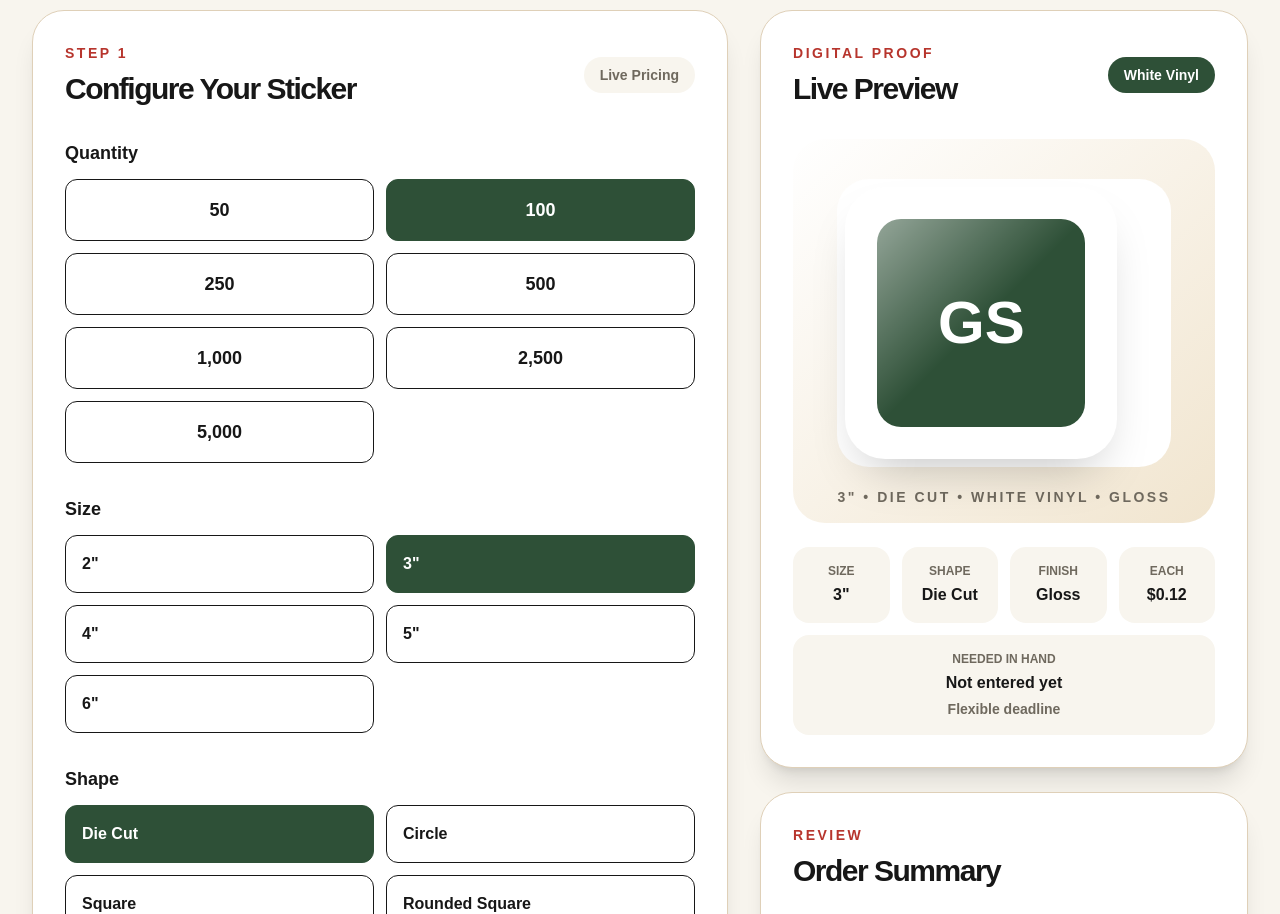
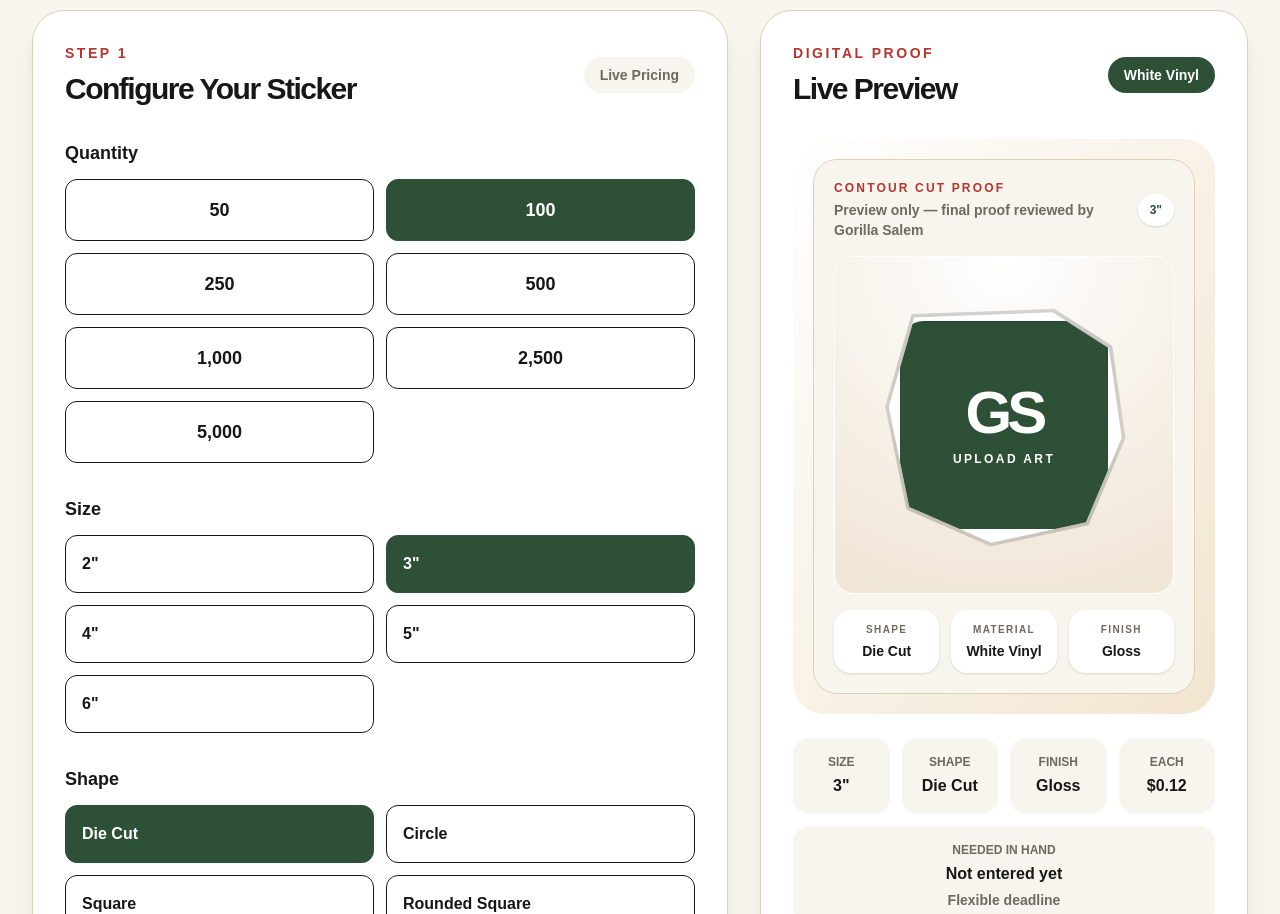
Before and after one commit to salemgorilla/gorilla-order-app, a Next.js app in the folder v2/: page / in a window 1280 px wide. Shown: the part 400-1314 px from the top of the page. Built offline with nearby package versions, Linux system fonts and the light colour scheme.

Commit message:
v0.7.0 - Improve sticker proof preview

```diff
--- a/v2/components/preview/StickerPreview.tsx
+++ b/v2/components/preview/StickerPreview.tsx
@@ -1,3 +1,5 @@
+import StickerShape from "./StickerShape";
+
 type Props = {
   artworkPreview: string | null;
   material: string;
@@ -6,8 +8,6 @@ type Props = {
   shape: string;
 };
 
-import StickerShape from "./StickerShape";
-
 export default function StickerPreview({
   artworkPreview,
   material,
@@ -15,47 +15,69 @@ export default function StickerPreview({
   size,
   shape,
 }: Props) {
-  const isHolographic = material === "Holographic";
-  const isChrome = material === "Chrome";
-  const isClear = material === "Clear Vinyl";
-  const isGloss = finish === "Gloss";
+  const proofType = shape === "Die Cut" ? "Contour Cut Proof" : `${shape} Proof`;
 
   return (
-    <div className="mt-8 grid h-96 place-items-center rounded-[2rem] bg-gradient-to-br from-white to-[#f1e5cf] p-10">
-      <div className="text-center">
-        <div
-          className={`rounded-[2rem] p-4 ${
-            isHolographic
-              ? "bg-gradient-to-br from-pink-200 via-yellow-100 to-blue-200"
-              : isChrome
-                ? "bg-gradient-to-br from-gray-100 via-white to-gray-400"
-                : isClear
-                  ? "bg-white/40 backdrop-blur-sm"
-                  : "bg-white"
-          }`}
-        >
-          <StickerShape shape={shape}>
-            {isGloss && (
-              <div className="pointer-events-none absolute inset-0 z-20 bg-gradient-to-br from-white/60 via-transparent to-transparent" />
-            )}
+    <div className="mt-8 rounded-[2rem] bg-gradient-to-br from-white to-[#f1e5cf] p-5">
+      <div className="rounded-[1.5rem] border border-[#dfd0b8] bg-[#F8F5EE] p-5">
+        <div className="mb-4 flex items-center justify-between gap-4">
+          <div>
+            <p className="text-xs font-black uppercase tracking-[0.18em] text-[#b7352d]">
+              {proofType}
+            </p>
+            <p className="mt-1 text-sm font-bold text-[#6f695e]">
+              Preview only — final proof reviewed by Gorilla Salem
+            </p>
+          </div>
 
+          <div className="rounded-full bg-white px-3 py-2 text-xs font-black text-[#2E5037] shadow-sm">
+            {size}
+          </div>
+        </div>
+
+        <div className="grid min-h-80 place-items-center rounded-[1.25rem] border border-white bg-[radial-gradient(circle_at_top,_#ffffff,_#efe4d4)] p-6">
+          <StickerShape shape={shape} material={material} finish={finish}>
             {artworkPreview ? (
               <img
                 src={artworkPreview}
                 alt="Uploaded artwork preview"
-                className="relative z-10 max-h-full max-w-full object-contain"
+                className="max-h-full max-w-full object-contain drop-shadow-lg"
               />
             ) : (
-              <div className="relative z-10 grid h-full w-full place-items-center rounded-3xl bg-[#2E5037] text-6xl font-black text-white">
-                GS
+              <div className="grid h-full w-full place-items-center rounded-3xl bg-[#2E5037] text-center text-white shadow-inner">
+                <div>
+                  <p className="text-6xl font-black tracking-[-0.08em]">GS</p>
+                  <p className="mt-2 text-xs font-black uppercase tracking-[0.2em]">
+                    Upload Art
+                  </p>
+                </div>
               </div>
             )}
           </StickerShape>
         </div>
 
-        <p className="mt-5 text-sm font-black uppercase tracking-[0.18em] text-[#6f695e]">
-          {size} • {shape} • {material} • {finish}
-        </p>
+        <div className="mt-4 grid grid-cols-3 gap-3 text-center">
+          <div className="rounded-2xl bg-white p-3 shadow-sm">
+            <p className="text-[10px] font-black uppercase tracking-[0.14em] text-[#6f695e]">
+              Shape
+            </p>
+            <p className="mt-1 text-sm font-black text-[#171717]">{shape}</p>
+          </div>
+
+          <div className="rounded-2xl bg-white p-3 shadow-sm">
+            <p className="text-[10px] font-black uppercase tracking-[0.14em] text-[#6f695e]">
+              Material
+            </p>
+            <p className="mt-1 text-sm font-black text-[#171717]">{material}</p>
+          </div>
+
+          <div className="rounded-2xl bg-white p-3 shadow-sm">
+            <p className="text-[10px] font-black uppercase tracking-[0.14em] text-[#6f695e]">
+              Finish
+            </p>
+            <p className="mt-1 text-sm font-black text-[#171717]">{finish}</p>
+          </div>
+        </div>
       </div>
     </div>
   );
--- a/v2/components/preview/StickerShape.tsx
+++ b/v2/components/preview/StickerShape.tsx
@@ -1,29 +1,112 @@
+import type { CSSProperties, ReactNode } from "react";
+
 type Props = {
   shape: string;
-  children: React.ReactNode;
+  material?: string;
+  finish?: string;
+  children: ReactNode;
 };
 
-export default function StickerShape({ shape, children }: Props) {
-  let shapeClasses =
-    "relative grid h-64 w-64 place-items-center bg-white p-6 shadow-2xl ring-8 ring-white overflow-hidden";
-
+function getShapeClasses(shape: string) {
   if (shape === "Circle") {
-    shapeClasses += " rounded-full";
-  } else if (shape === "Rounded Square") {
-    shapeClasses += " rounded-[2rem]";
-  } else if (shape === "Die Cut") {
-    shapeClasses += " rounded-[2rem]";
-  } else {
-    shapeClasses += " rounded-md";
+    return "rounded-full";
   }
 
+  if (shape === "Square") {
+    return "rounded-xl";
+  }
+
+  if (shape === "Rounded Square") {
+    return "rounded-[2rem]";
+  }
+
+  return "rounded-[2rem]";
+}
+
+function getMaterialClasses(material: string) {
+  if (material === "Holographic") {
+    return "bg-gradient-to-br from-pink-200 via-yellow-100 to-blue-200";
+  }
+
+  if (material === "Chrome") {
+    return "bg-gradient-to-br from-zinc-100 via-white to-zinc-400";
+  }
+
+  if (material === "Clear Vinyl") {
+    return "bg-white/35";
+  }
+
+  return "bg-white";
+}
+
+function getDieCutStyle(shape: string): CSSProperties | undefined {
+  if (shape !== "Die Cut") {
+    return undefined;
+  }
+
+  return {
+    clipPath:
+      "polygon(15% 8%, 69% 6%, 91% 20%, 96% 55%, 82% 88%, 45% 96%, 13% 82%, 5% 43%)",
+  };
+}
+
+export default function StickerShape({
+  shape,
+  material = "White Vinyl",
+  finish = "Gloss",
+  children,
+}: Props) {
+  const isGloss = finish === "Gloss";
+  const isClear = material === "Clear Vinyl";
+  const isDieCut = shape === "Die Cut";
+
+  const shapeClasses = getShapeClasses(shape);
+  const materialClasses = getMaterialClasses(material);
+  const dieCutStyle = getDieCutStyle(shape);
+
   return (
-    <div className={shapeClasses}>
-      {children}
+    <div className="relative mx-auto grid h-72 w-72 place-items-center">
+      <div
+        className={`absolute inset-3 ${shapeClasses} bg-black/20 blur-xl`}
+        style={dieCutStyle}
+      />
 
-      {shape === "Die Cut" && (
-        <div className="pointer-events-none absolute inset-2 rounded-[1.5rem] border-4 border-white" />
-      )}
+      <div
+        className={`relative grid h-64 w-64 place-items-center overflow-hidden ${shapeClasses} ${materialClasses} p-6 shadow-2xl ring-8 ring-white`}
+        style={dieCutStyle}
+      >
+        {isClear && (
+          <div
+            className="absolute inset-0 opacity-60"
+            style={{
+              backgroundColor: "rgba(255, 255, 255, 0.35)",
+              backgroundImage:
+                "linear-gradient(45deg, rgba(0,0,0,.08) 25%, transparent 25%), linear-gradient(-45deg, rgba(0,0,0,.08) 25%, transparent 25%), linear-gradient(45deg, transparent 75%, rgba(0,0,0,.08) 75%), linear-gradient(-45deg, transparent 75%, rgba(0,0,0,.08) 75%)",
+              backgroundSize: "20px 20px",
+              backgroundPosition: "0 0, 0 10px, 10px -10px, -10px 0px",
+            }}
+          />
+        )}
+
+        {isDieCut && (
+          <div
+            className="pointer-events-none absolute inset-3 border-2 border-dashed border-white/90"
+            style={dieCutStyle}
+          />
+        )}
+
+        <div className="relative z-10 grid h-full w-full place-items-center">
+          {children}
+        </div>
+
+        {isGloss && (
+          <div
+            className={`pointer-events-none absolute -left-16 -top-24 h-64 w-40 rotate-45 bg-white/55 blur-sm ${shapeClasses}`}
+          />
+        )}
+
+        <div className="pointer-events-none absolute inset-0 ring-1 ring-black/10" />
+      </div>
     </div>
   );
 }
```
